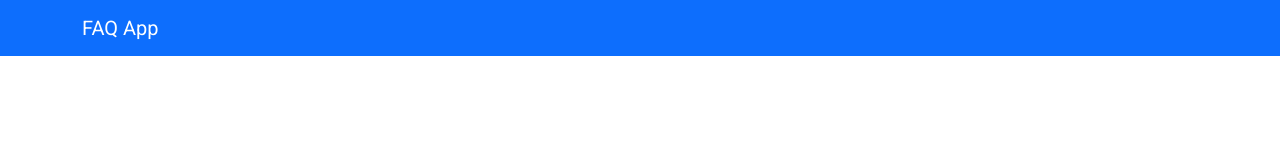
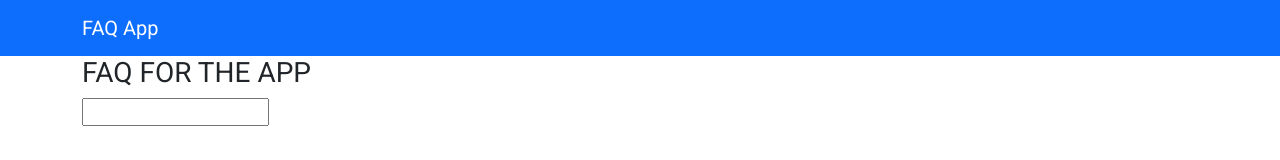
Before and after one commit to supermanshuvo/my_faq-app, a plain HTML site: page index.html in a window 1280 px wide. Drawn offline with nearby package versions, Linux system fonts and the light colour scheme.

Commit message:
Create form for the faq

```diff
--- a/index.html
+++ b/index.html
@@ -23,6 +23,18 @@
     </nav>
     <!-- Navbar Area End -->
     <!-- FAQ INPUT FORM  START -->
+    <div class="container">
+        <div class="row">
+            <div class="col-*-4">
+                <h3 class="font-weight-bold">FAQ FOR THE APP</h3>
+                <form id="add_to_faq_list">
+                    <div class="form-group">
+                        <input type="text" name="question" id="question">
+                    </div>
+                </form>
+            </div>
+        </div>
+    </div>
     <!-- FAQ INPUT FORM  END   -->
     <!-- JS FILE -->
     <script src="https://cdn.jsdelivr.net/npm/bootstrap@5.1.0/dist/js/bootstrap.bundle.min.js"></script>
```
